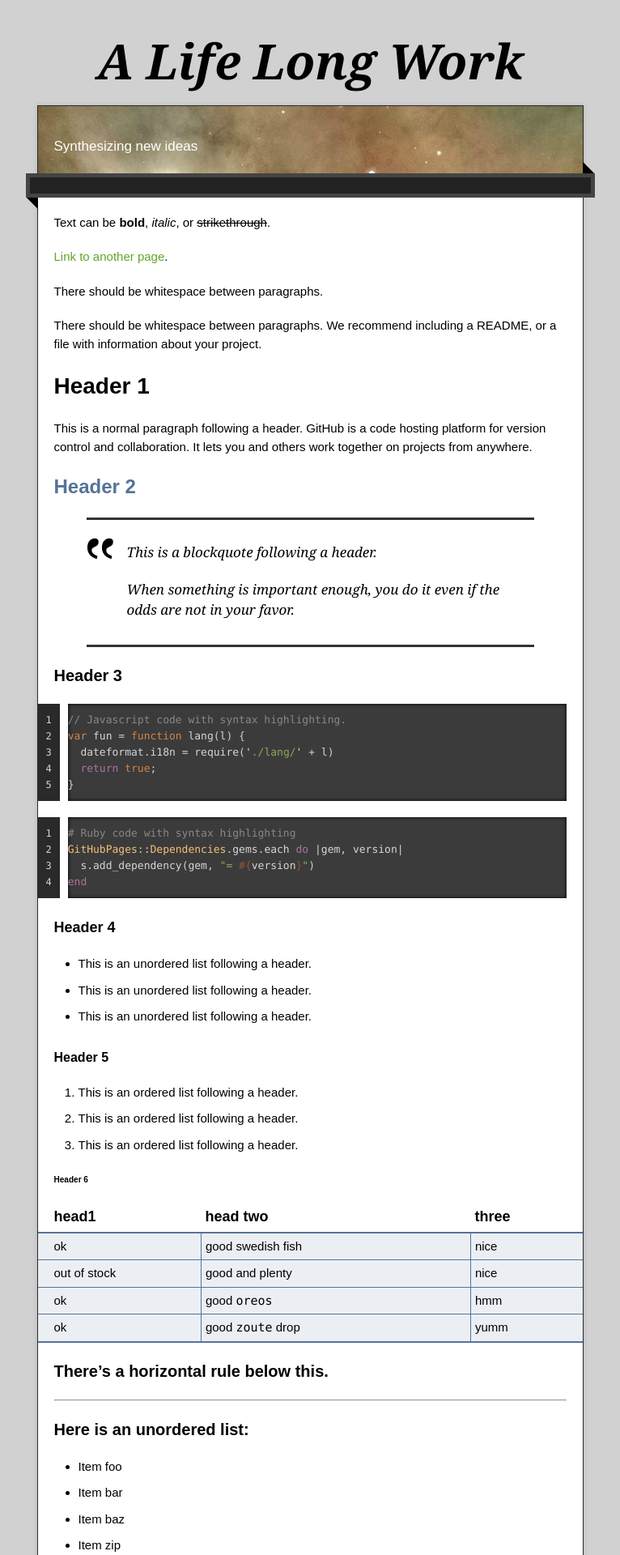
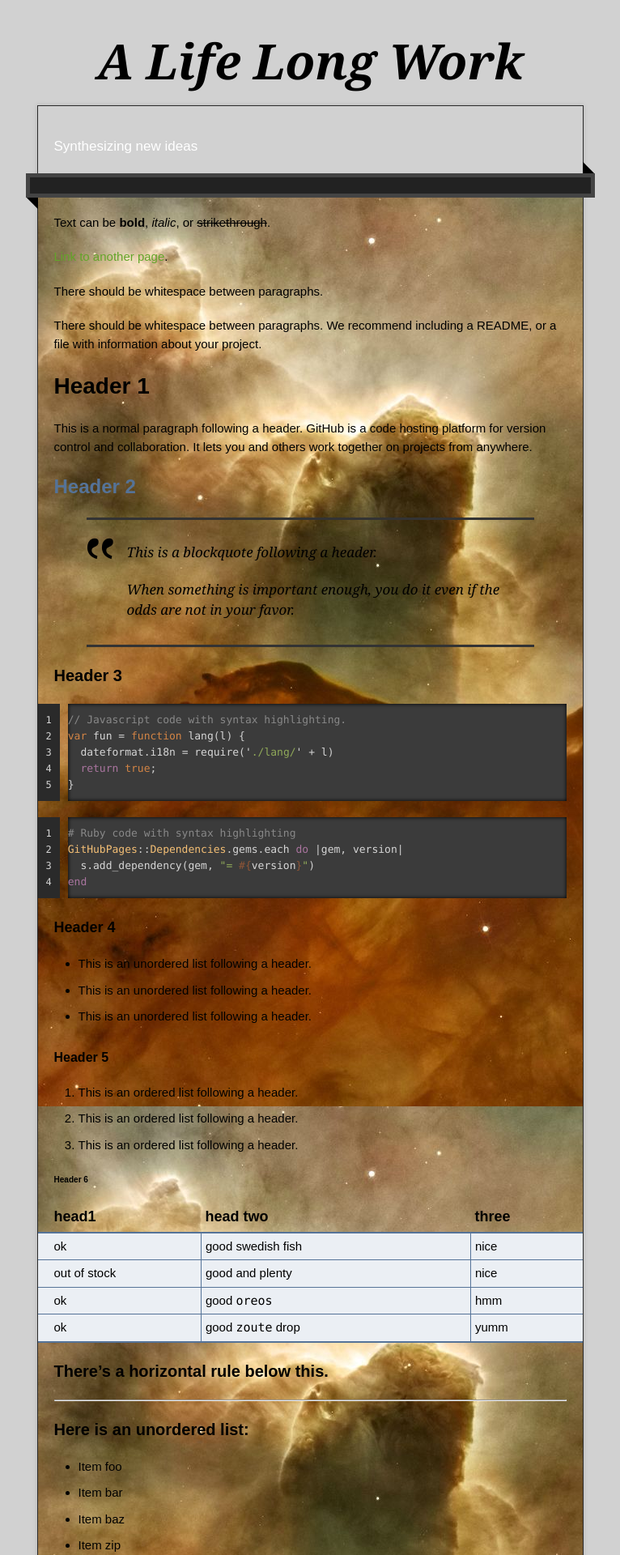
Before and after one commit to alifelongwork/alifelongwork.github.io, a Jekyll site: the page built from index.md, in a window 1280 px wide. Shown: the top 1920 px of the page at 81% size, without its empty margins (257-1023 px from the left). Built offline with Jekyll 4.4.1, drawn with Linux system fonts in a browser that asks for light colours.

Commit message:
Update jekyll-theme-time-machine.scss

```diff
--- a/_sass/jekyll-theme-time-machine.scss
+++ b/_sass/jekyll-theme-time-machine.scss
@@ -41,7 +41,6 @@
 
 #container {
   border: 1px solid #2a2a2a;
-  background: #ddd url(../images/pattern.png);
   box-shadow: 0 0 5px #b1b1b1;
 }
 
@@ -54,7 +53,7 @@
 #main {
   margin-top: 20px;
   padding: 0 20px 90px;
-  background-color: #fff;
+  background: #ddd url(../images/pattern.png);
 }
 
 .download-bar {
@@ -128,19 +127,6 @@
   display: block;
 }
 
-.download-bar a.code {
-  background: transparent url(../images/code.png) no-repeat 0 2px;
-  padding-left: 35px;
-  margin-top: 8px;
-  display: block;
-  float: left;
-  text-indent: 0;
-  width: auto;
-  height: auto;
-  opacity: 1;
-  filter:alpha(opacity=100);  /* IE 5-7 */
-}
-
 .current-section {
   position: fixed;
   top: 0;
@@ -162,21 +148,6 @@
   font-weight: bold;
 }
 
-.current-section a {
-  float: right;
-  text-indent: -10000px;
-  background: transparent url(../images/top.png) no-repeat 0 0;
-  width: 20px;
-  height: 20px;
-  opacity: 0.8;
-  margin-right: 12px;
-  margin-top: 12px;
-  opacity: 0.8;
-  filter:alpha(opacity=80);  /* IE 5-7 */
-  transition: opacity ease-in-out 0.3s;
-  -webkit-transition: opacity ease-in-out 0.3s;  /* Safari <=6.1, Android <= 4.3 */
-}
-
 .current-section a:hover {
   opacity: 1;
   filter:alpha(opacity=100);  /* IE 5-7 */
@@ -184,45 +155,6 @@
 
 .current-section a.zip {
   margin-right: 8px;
-}
-
-a.zip,
-a.zip span {
-  background: transparent url(../images/zip.png) no-repeat 0 0;
-  width: 30px;
-  height: 21px;
-  display: inline-block;
-  text-indent: -10000px;
-  opacity: 0.8;
-  filter:alpha(opacity=80);  /* IE 5-7 */
-  transition: opacity ease-in-out 0.3s;
-  -webkit-transition: opacity ease-in-out 0.3s;  /* Safari <=6.1, Android <= 4.3 */
-}
-
-a.tar,
-a.tar span {
-  background: transparent url(../images/tar.png) no-repeat 0 0;
-  width: 30px;
-  height: 21px;
-  display: inline-block;
-  text-indent: -10000px;
-  opacity: 0.8;
-  filter:alpha(opacity=80);  /* IE 5-7 */
-  transition: opacity ease-in-out 0.3s;
-  -webkit-transition: opacity ease-in-out 0.3s;  /* Safari <=6.1, Android <= 4.3 */
-}
-
-a.code {
-  background: transparent url(../images/code.png) no-repeat 0 2px;
-  width: 30px;
-  height: 21px;
-  display: block;
-  display: inline-block;
-  text-indent: -10000px;
-  opacity: 0.8;
-  filter:alpha(opacity=80);  /* IE 5-7 */
-  transition: opacity ease-in-out 0.3s;
-  -webkit-transition: opacity ease-in-out 0.3s;  /* Safari <=6.1, Android <= 4.3 */
 }
 
 a.zip:hover,
```
